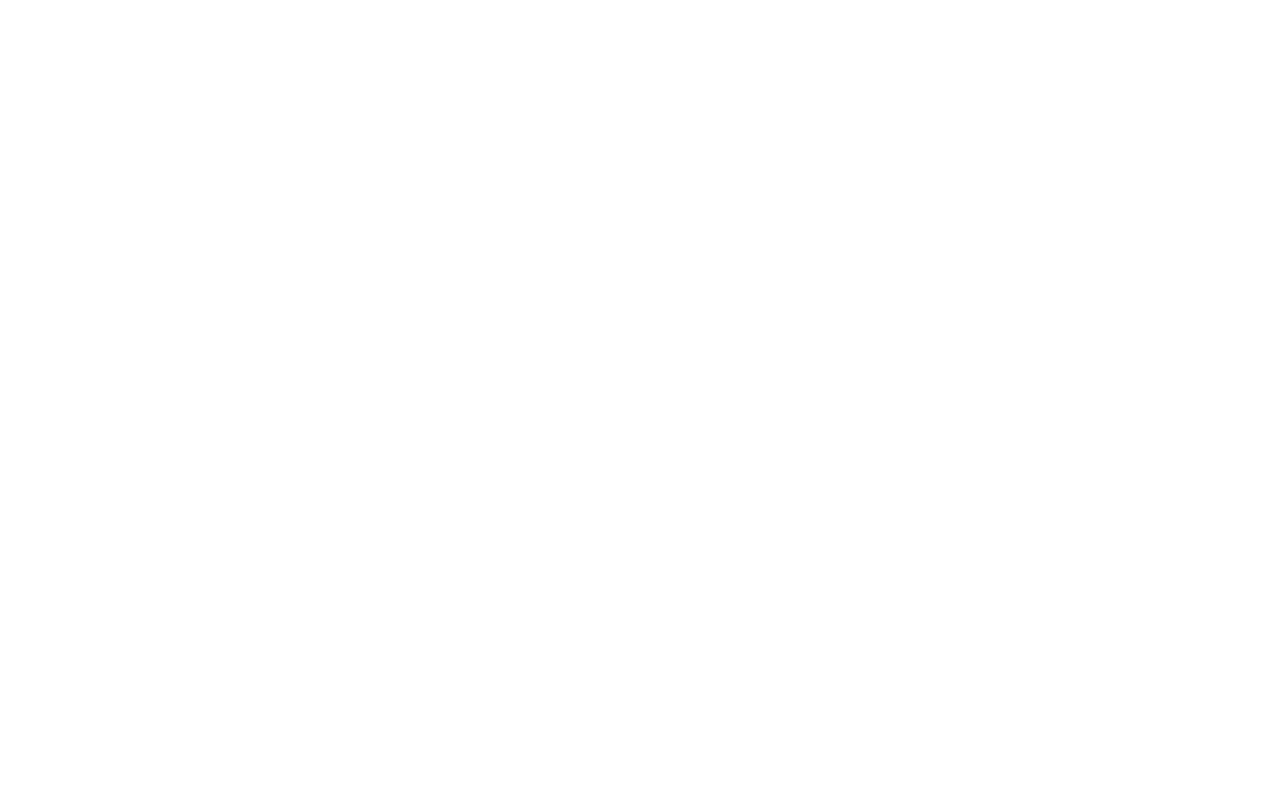
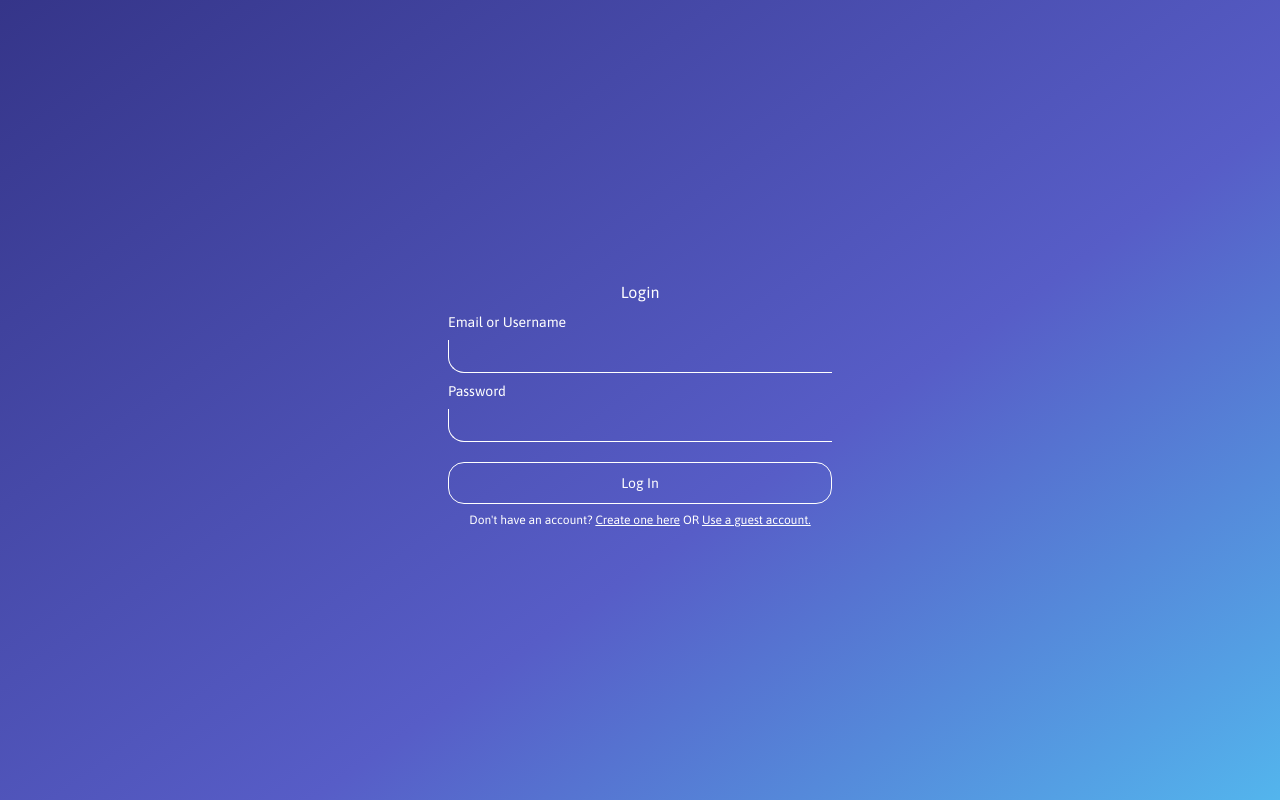
Before and after one commit to theMerovingian03/p2p_chat, a React (Vite) app in the folder desktop/: page /login in a window 1280 px wide. Built offline with nearby package versions, Linux system fonts and the light colour scheme; no server answers; a web font is replaced by a local one.

Commit message:
minor bug fix

```diff
--- a/desktop/src/App.css
+++ b/desktop/src/App.css
@@ -10,8 +10,10 @@ input:-webkit-autofill:active {
     transition: background-color 5000s ease-in-out 0s;
     border-color: white !important;
 }
-
-/* body {
+input[type="password"]::-ms-reveal {
+    filter: invert(1);
+}
+body {
     font-family: 'Asap', sans-serif;
     height: 100%;
     background: #353589;
@@ -21,7 +23,7 @@ input:-webkit-autofill:active {
         rgba(87, 93, 199, 1) 60%,
         rgba(83, 181, 237, 1) 100%
     );
-} */
+}
 
 /* background: #353589;
 background: linear-gradient(
@@ -30,7 +32,7 @@ background: linear-gradient(
     rgba(87, 93, 199, 1) 100%
 ); */
 
-html,
+/* html,
 body,
 #root {
     height: 100%;
@@ -52,4 +54,4 @@ body,
 
 .content {
     min-height: 100vh;
-}
+} */
--- a/desktop/src/pages/GuestLogin.tsx
+++ b/desktop/src/pages/GuestLogin.tsx
@@ -50,7 +50,7 @@ export default function GuestLoginPage() {
                                     </ul>
                                 </div>
                                 {error && <p>{error}</p>}
-                                <button type="submit" className='mt-3 w-full rounded-2xl border-1 p-2.5 text-center'>
+                                <button type="submit" className='mt-3 w-full rounded-2xl border-1 p-2.5 text-center transition-colors duration-200 hover:bg-white hover:text-blue-900'>
                                     {loading ? "Getting temporary credentials..." : "Let's Go!"}
                                 </button>
                             </div>
--- a/desktop/src/pages/Login.tsx
+++ b/desktop/src/pages/Login.tsx
@@ -47,15 +47,15 @@ export default function LoginPage() {
                             <h2 className="mt-2 text-center">Login</h2>
                             <div className="flex flex-col space-y-2 p-2 text-sm">
 
-                                <label htmlFor="email">Email</label>
-                                <input id="email" type="email" value={identifier} onChange={(e) => setIdentifier(e.target.value)} required className="rounded-bl-2xl border-b-1 border-l p-1 pb-2 pl-2 focus:outline-0" />
+                                <label htmlFor="identifier">Email or Username</label>
+                                <input id="identifier" type="identifier" value={identifier} onChange={(e) => setIdentifier(e.target.value)} required className="rounded-bl-2xl border-b-1 border-l p-1 pb-2 pl-2 focus:outline-0" />
 
                                 <label htmlFor="password">Password</label>
                                 <input id="password" type="password" value={password} onChange={(e) => setPassword(e.target.value)} required className="rounded-bl-2xl border-b-1 border-l p-1 pb-2 pl-2 focus:outline-0" />
 
                                 {error && <p>{error}</p>}
 
-                                <button type="submit" className="mt-3 w-full rounded-2xl border-1 p-2.5 text-center" disabled={loading}>
+                                <button type="submit" className="mt-3 w-full rounded-2xl border-1 p-2.5 text-center transition-colors duration-200 hover:bg-white hover:text-blue-900" disabled={loading}>
                                     {loading ? "Logging in..." : "Log In"}
                                 </button>
                             </div>
--- a/desktop/src/pages/Register.tsx
+++ b/desktop/src/pages/Register.tsx
@@ -72,7 +72,7 @@ export default function RegisterPage() {
 
                                 {error && <p>{error}</p>}
 
-                                <button type="submit" className="mt-3 w-full rounded-2xl border-1 p-2.5 text-center" disabled={loading}>
+                                <button type="submit" className="mt-3 w-full rounded-2xl border-1 p-2.5 text-center transition-colors duration-200 hover:bg-white hover:text-blue-900" disabled={loading}>
                                     {loading ? "Creating account..." : "Register"}
                                 </button>
                             </div>
```
